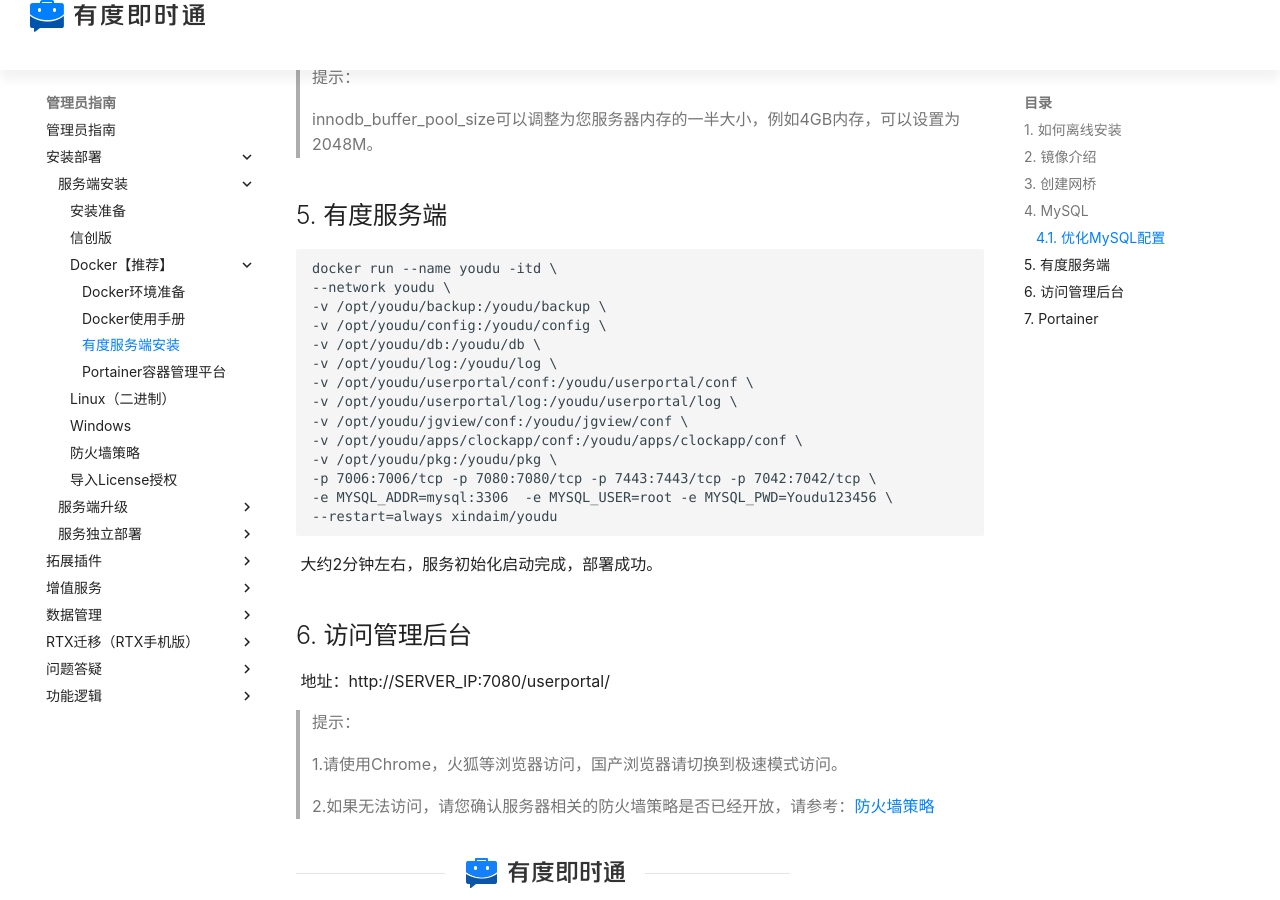
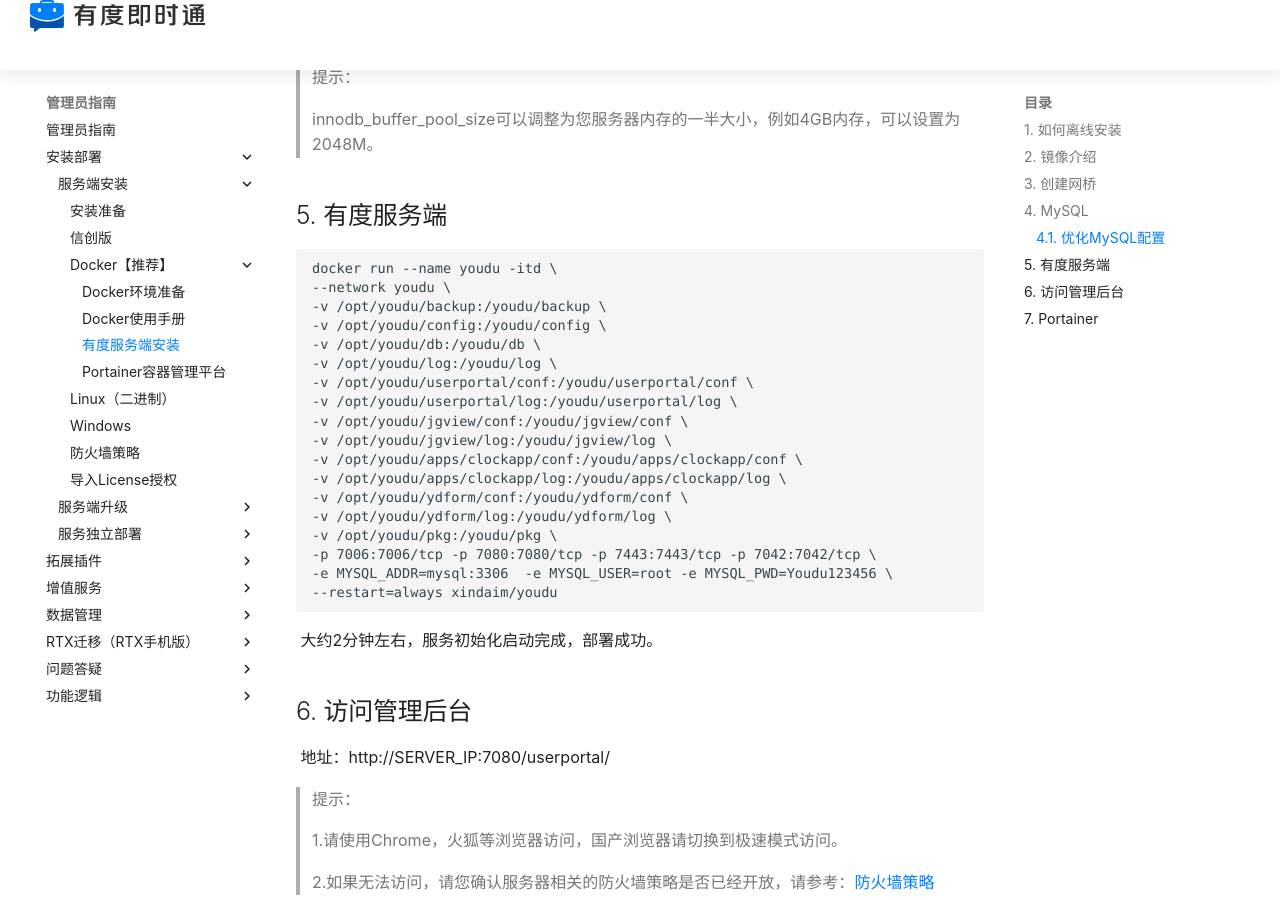
Before and after one commit to youduim/youdu-doc, an MkDocs documentation site: the page built from docs/admin/a01_00023.md, in a window 1280 px wide and 900 px high, scrolled down 1564 px. Built offline with MkDocs 1.6.1 and Material for MkDocs 9.7.7, drawn with Linux system fonts in a browser that asks for light colours; comment, search, counter and statistics services are not loaded.

Commit message:
Update a01_00023.md
新增映射目录

```diff
--- a/docs/admin/a01_00023.md
+++ b/docs/admin/a01_00023.md
@@ -83,7 +83,11 @@ docker run --name youdu -itd \
 -v /opt/youdu/userportal/conf:/youdu/userportal/conf \
 -v /opt/youdu/userportal/log:/youdu/userportal/log \
 -v /opt/youdu/jgview/conf:/youdu/jgview/conf \
+-v /opt/youdu/jgview/log:/youdu/jgview/log \
 -v /opt/youdu/apps/clockapp/conf:/youdu/apps/clockapp/conf \
+-v /opt/youdu/apps/clockapp/log:/youdu/apps/clockapp/log \
+-v /opt/youdu/ydform/conf:/youdu/ydform/conf \
+-v /opt/youdu/ydform/log:/youdu/ydform/log \
 -v /opt/youdu/pkg:/youdu/pkg \
 -p 7006:7006/tcp -p 7080:7080/tcp -p 7443:7443/tcp -p 7042:7042/tcp \
 -e MYSQL_ADDR=mysql:3306  -e MYSQL_USER=root -e MYSQL_PWD=Youdu123456 \
```
